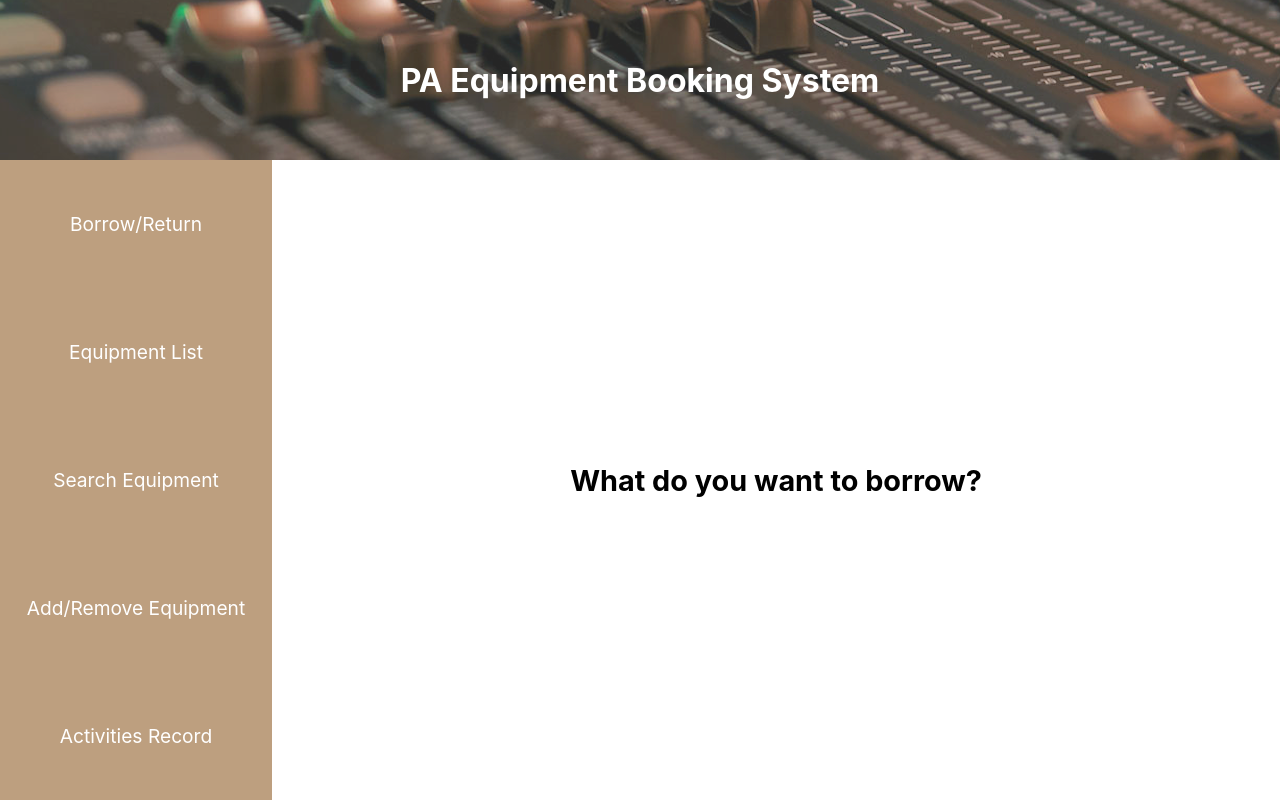
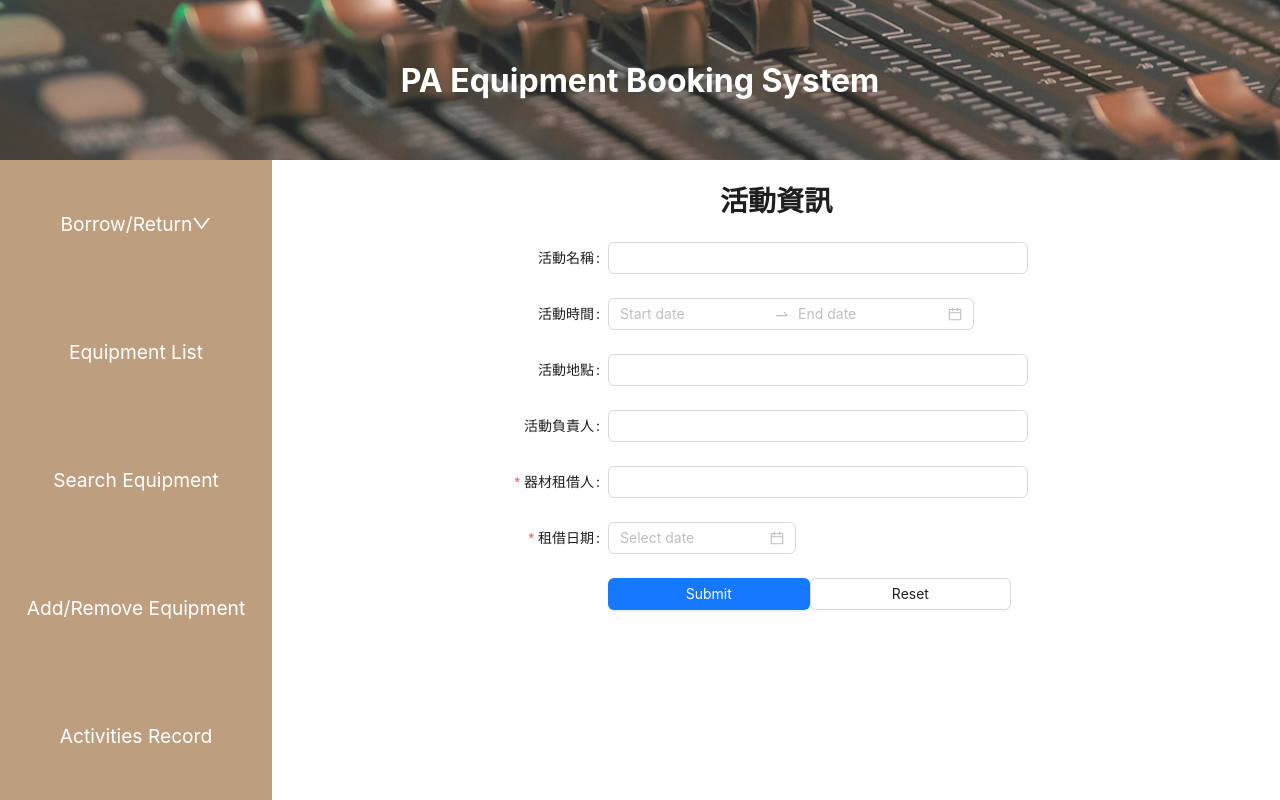
Before and after one commit to leolinpotato/NTUPA-Equipment-Booking-System, a React (Create React App) app in the folder frontend/: page /borrow in a window 1280 px wide. Built offline with nearby package versions, Linux system fonts and the light colour scheme.

Commit message:
add borrow form

```diff
--- a/frontend/src/components/sideBar.js
+++ b/frontend/src/components/sideBar.js
@@ -1,17 +1,39 @@
 import React from 'react'
 import { useState } from "react";
 import '../css/sideBar.css';
+import { DownOutlined, SmileOutlined } from '@ant-design/icons';
+import { Dropdown, Space } from 'antd';
 //import Filter from './filter';
 //import { MdTune, MdOutlineKeyboardArrowDown, MdOutlineKeyboardArrowUp } from "react-icons/md";
 import { useNavigate } from 'react-router-dom';
 
 const SideBar = () => {
-	const items = [["Borrow/Return", "borrowReturn"], ["Equipment List", "equipmentList"], ["Search Equipment", "searchEquipment"], ["Add/Remove Equipment", "addRemoveEquipment"]
+	const menus = [["Equipment List", "equipmentList"], ["Search Equipment", "searchEquipment"], ["Add/Remove Equipment", "addRemoveEquipment"]
 		, ["Activities Record", "activitiesRecord"]];
+	const items = [
+	{
+		key: '1',
+		label: (
+			<a href='/borrow'> Borrow </a>
+		),
+	},
+	{
+		key: '2',
+		label: (
+		    <a href='/return'> Return </a>
+		),
+	}];
+
 	return (
 		<div className='sideBarContainer'>
+		    <Dropdown menu={{items,}} className='sideBarRow'>
+		        <a onClick={(e) => e.preventDefault()}>
+		            Borrow/Return
+		            <DownOutlined />
+		        </a>
+		      </Dropdown>
 		    {
-		    	items.map((item, index) => {
+		    	menus.map((item, index) => {
 		    		return (
 		    			<a href={`/${item[1]}`} id={`row_${index}`} key={`row_${index}`}>
 		    				<div className='sideBarRow'> {item[0]} </div>
--- a/frontend/src/container/borrowPage.js
+++ b/frontend/src/container/borrowPage.js
@@ -1,11 +1,98 @@
-import React from 'react'
-import '../css/borrowPage.css'
+import React from 'react';
+import { useState } from 'react';
+import '../css/borrowPage.css';
+import DisplayEquipment from './displayEquipment';
+import { Button, Checkbox, Form, Input, Col, DatePicker } from 'antd';
 
 const BorrowPage = () => {
+    const { RangePicker } = DatePicker;
+    const [form] = Form.useForm();
+    const [display, setDisplay] = useState(false);
+
+    const onFinish = (values) => {
+        console.log('Success:', values);
+        setDisplay(true);
+    };
+    const onFinishFailed = (errorInfo) => {
+        console.log('Failed:', errorInfo);
+    };
+    const onReset = () => {
+        form.resetFields();
+    };
+
+
     return (
-        <div className='borrowPageContainer'>
-            <h2 className='borrowPage'>What do you want to borrow?</h2>
-        </div>
+        <>
+        {display ?
+            <DisplayEquipment type='borrow'/>
+            :
+            <Form
+                  form={form}
+                  name="basic"
+                  labelCol={{
+                    span: 8,
+                  }}
+                  wrapperCol={{
+                    span: 10,
+                  }}
+                  initialValues={{
+                    remember: true,
+                  }}
+                  onFinish={onFinish}
+                  onFinishFailed={onFinishFailed}
+                  autoComplete="off"
+                >
+                <h1> 活動資訊 </h1>
+                  <Form.Item label="活動名稱" name="Activity">
+                    <Input />
+                  </Form.Item>
+
+                  <Form.Item label="活動時間" name="ActivityDate">
+                    <RangePicker />
+                  </Form.Item>
+
+                  <Form.Item label="活動地點" name="Location">
+                    <Input />
+                  </Form.Item>
+
+                  <Form.Item label="活動負責人" name="Incharger">
+                    <Input />
+                  </Form.Item>
+
+                  <Form.Item label="器材租借人" name="Name" rules={[
+                      {
+                        required: true,
+                      },
+                    ]}
+                  >
+                    <Input />
+                  </Form.Item>
+
+                  <Form.Item label="租借日期" name="date" rules={[
+                      {
+                        required: true,
+                      },
+                    ]}
+                  >
+                    <DatePicker />
+                  </Form.Item>
+
+                  <Form.Item
+                    wrapperCol={{
+                      offset: 8,
+                      span: 16,
+                    }}
+                  >
+                  <Button type="primary" htmlType="submit">
+                    Submit
+                  </Button>
+                  <Button htmlType="button" onClick={onReset}>
+                    Reset
+                  </Button>
+                  </Form.Item>
+            </Form>
+        }
+        </>
     )
 }
 export default BorrowPage
--- /dev/null
+++ b/frontend/src/container/displayEquipment.js
@@ -0,0 +1,11 @@
+import React from 'react'
+//import '../css/mainPage.css'
+
+const DisplayEquipment = ({type}) => {
+    return (
+        <div className='displayEquipmentContainer'>
+            <h2>Equipments list</h2>
+        </div>
+    )
+}
+export default DisplayEquipment
--- a/frontend/src/css/borrowPage.css
+++ b/frontend/src/css/borrowPage.css
@@ -1,7 +1,5 @@
 .borrowPageContainer {
     width: 100%;
-    height: 100%;
-    display: flex;
     justify-content: center;
     align-items: center;
 }
@@ -12,3 +10,7 @@
     align-items: center;
     font-size: 1.8em;
 }
+
+h1 {
+    text-align: center;
+}
```
